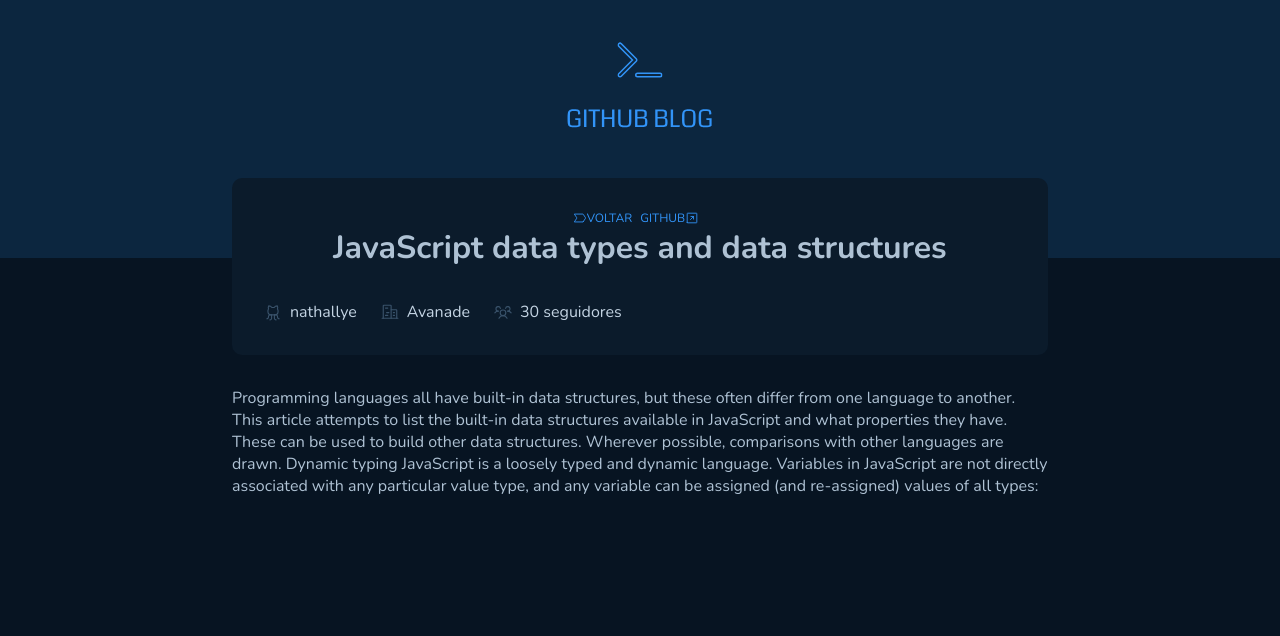
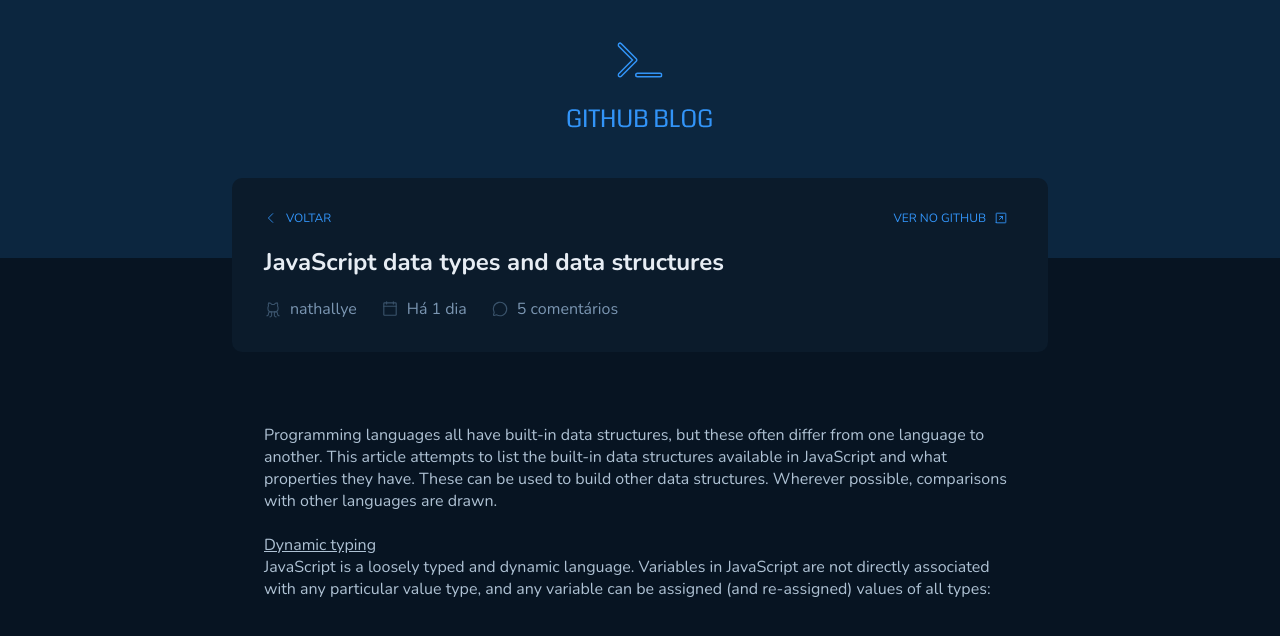
Before and after one commit to nathallye/challenge03-ignite-react, a React (Vite) app: page /PostInfo/1 in a window 1280 px wide. Shown: the top 636 px of the page. Built offline with nearby package versions, Linux system fonts and the light colour scheme.

Commit message:
PostInfo component

```diff
--- a/src/components/Profile/styles.ts
+++ b/src/components/Profile/styles.ts
@@ -54,6 +54,7 @@
       display: flex;
       align-items: center;
 
+      gap: 0.5rem;
       padding-right: 0.5rem;
 
       text-decoration: none;
--- a/src/pages/PostInfo/PostInfo.tsx
+++ b/src/pages/PostInfo/PostInfo.tsx
@@ -1,9 +1,9 @@
 import {
   ArrowSquareUpRight,
-  Buildings,
+  CalendarBlank,
+  CaretLeft,
+  ChatCircle,
   GithubLogo,
-  TagChevron,
-  UsersThree,
 } from "phosphor-react";
 import { PostInfoContainer, PostInfoContent, PostInfoTitle } from "./styles";
 
@@ -12,30 +12,30 @@
     <PostInfoContainer>
       <PostInfoTitle>
         <header>
-          <div>
-            <a href="">
-              <TagChevron size={14} color="#3294F8" />
-              <span>VOLTAR</span>
-            </a>
-            <a href="https://github.com/nathallye">
-              <span>GITHUB</span>
-              <ArrowSquareUpRight size={14} color="#3294F8" />
-            </a>
-          </div>
+          <a href="/home">
+            <CaretLeft size={14} color="#3294F8" />
+            <span>VOLTAR</span>
+          </a>
+          <a href="https://github.com/nathallye">
+            <span>VER NO GITHUB</span>
+            <ArrowSquareUpRight size={14} color="#3294F8" />
+          </a>
+        </header>
+        <body>
           <h1>JavaScript data types and data structures</h1>
-        </header>
+        </body>
         <footer>
           <span>
             <GithubLogo size={18} color="#3A536B" />
             nathallye
           </span>
           <span>
-            <Buildings size={18} color="#3A536B" />
-            Avanade
+            <CalendarBlank size={18} color="#3A536B" />
+            Há 1 dia
           </span>
           <span>
-            <UsersThree size={18} color="#3A536B" />
-            30 seguidores
+            <ChatCircle size={18} color="#3A536B" />
+            5 comentários
           </span>
         </footer>
       </PostInfoTitle>
@@ -46,10 +46,16 @@
           list the built-in data structures available in JavaScript and what
           properties they have. These can be used to build other data
           structures. Wherever possible, comparisons with other languages are
-          drawn. Dynamic typing JavaScript is a loosely typed and dynamic
-          language. Variables in JavaScript are not directly associated with any
-          particular value type, and any variable can be assigned (and
-          re-assigned) values of all types:
+          drawn.
+        </p>
+        <br />
+        <p>
+          <u>Dynamic typing</u>
+          <br />
+          JavaScript is a loosely typed and dynamic language. Variables in
+          JavaScript are not directly associated with any particular value type,
+          and any variable can be assigned (and re-assigned) values of all
+          types:
         </p>
       </PostInfoContent>
     </PostInfoContainer>
--- a/src/pages/PostInfo/styles.ts
+++ b/src/pages/PostInfo/styles.ts
@@ -23,7 +23,7 @@
   display: flex;
   flex-direction: column;
 
-  gap: 2rem;
+  gap: 1.25rem;
   padding: 2rem;
 
   background: ${props => props.theme["base-profile"]};
@@ -31,24 +31,13 @@
 
   header {
     display: flex;
-    flex-direction: column;
     align-items: center;
     justify-content: space-between;
-
-    div {
-      display: flex;
-      justify-content: space-between;
-
-      h1 {
-        font-size: 1.5rem;
-        color: ${props => props.theme["base-title"]};
-      }
-    }
 
     a {
       display: flex;
       align-items: center;
-
+      gap: 0.5rem;
       padding-right: 0.5rem;
 
       text-decoration: none;
@@ -57,6 +46,18 @@
         color: ${props => props.theme["blue-100"]};
         font-size: 0.75rem;
       }
+    }
+  }
+
+  body {
+    background: ${props => props.theme["base-profile"]};
+
+    color: ${props => props.theme["base-text"]};
+    font-size: 1rem;
+
+    h1 {
+      font-size: 1.5rem;
+      color: ${props => props.theme["base-title"]};
     }
   }
 
@@ -69,7 +70,7 @@
       align-items: center;
       gap: 0.5rem;
 
-      color: ${props => props.theme["base-subtitle"]};
+      color: ${props => props.theme["base-span"]};
       font-size: 1rem;
     }
   }
@@ -79,5 +80,5 @@
   display: flex;
   flex-direction: column;
 
-  gap: 1.5rem;
+  padding: 2.5rem 2rem 2.5rem 2rem;
 `;
```
